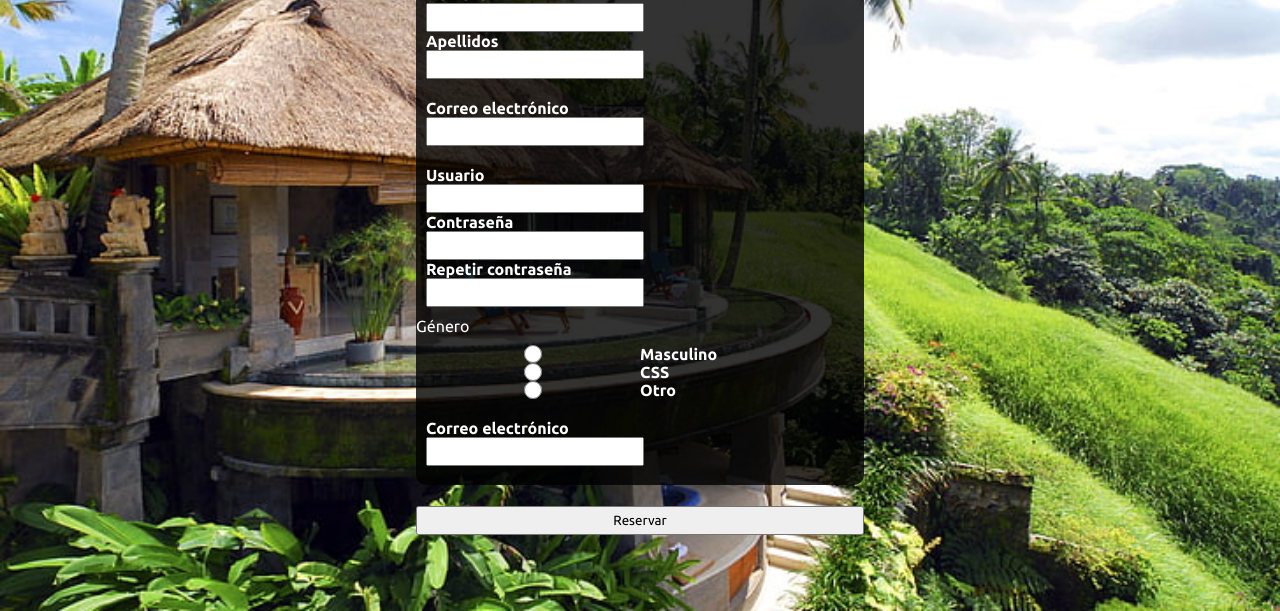
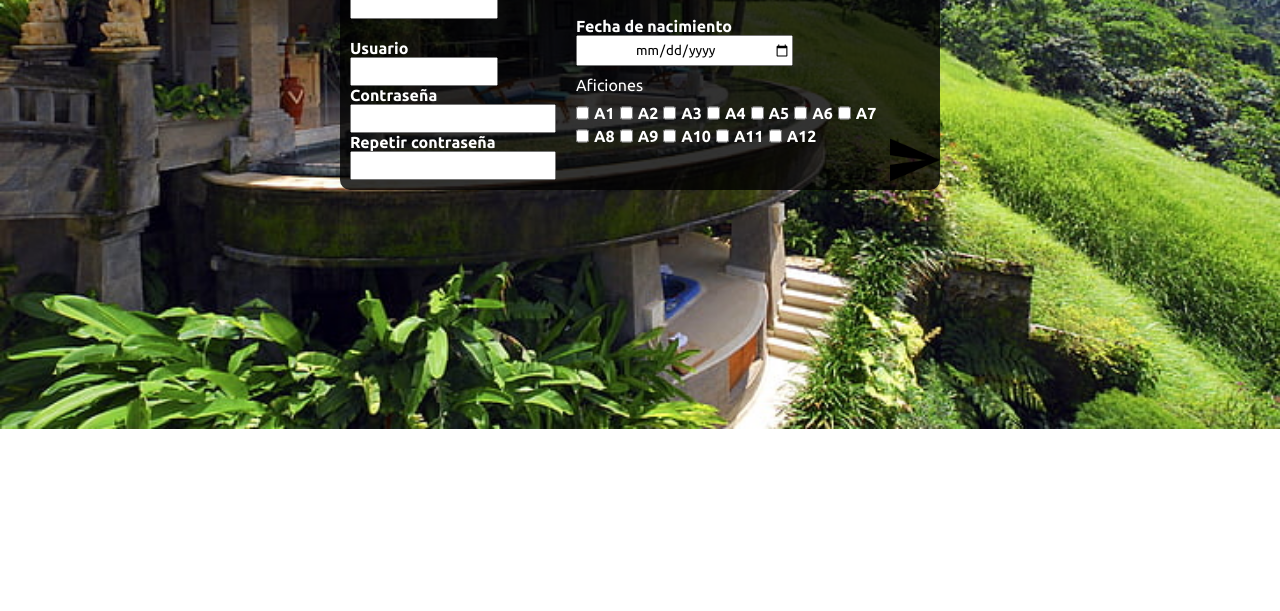
Before and after one commit to Tomasdelpinorep/HTML-Tema-6, a plain HTML site: page DelPinoTomas_B6.2/Ejercicio 2/Ejercicio 2.html in a window 1280 px wide. Shown: the part 189-800 px from the top of the page. Drawn offline with Linux system fonts and the light colour scheme; files whose address does not match are found by name.

Commit message:
8 casi casi

```diff
--- a/DelPinoTomas_B6.2/Ejercicio 2/Ejercicio 2.html
+++ b/DelPinoTomas_B6.2/Ejercicio 2/Ejercicio 2.html
@@ -17,22 +17,21 @@
             font-family: 'Ubuntu', sans-serif;
         }
 
-        body{
+        body {
             background-image: url(recursos/hotel.jpg);
             background-repeat: no-repeat;
             background-position: center;
-            background-size:cover;
+            background-size: cover;
         }
 
         .form_container {
             display: flex;
             flex-direction: column;
-            height: 100vh;
             justify-content: center;
             align-items: center;
         }
 
-        h1{
+        h1 {
             display: inline;
             color: white;
             text-shadow: -1px -1px 0 #000, 1px -1px 0 #000, -1px 1px 0 #000, 1px 1px 0 #000;
@@ -40,55 +39,66 @@
 
         form {
             display: flex;
-            flex-direction: column;
-            width: 35vw;
-            background-color: rgba(0,0,0,0.8);
+            flex-direction: row;
+            width: 75vw;
+            max-width: 600px;
+            background-color: rgba(0, 0, 0, 0.8);
             border-radius: 10px;
         }
 
-        input,select {
+        input{
             padding: 5px 0 5px 0;
-            width: 50%;
             text-align: center;
         }
 
-        input[type="submit"]{
+        input[type="text"], input[type="email"],input[type="date"]{
+            width: 70%;
+        }
+
+        input[type="image"] {
             position: relative;
-            top: 8%;
-            margin: -10px auto;
-            width: 100%;
+            margin-top: auto;
+            width: 50px;
+            height: 50px;
         }
 
         select {
             display: inline;
         }
 
-        fieldset{
+        fieldset {
             display: flex;
             flex-direction: column;
-            flex-wrap:wrap ;
+            flex-wrap: wrap;
             border: none;
             padding: 10px;
         }
 
-        label{
+        label {
             font-weight: 700;
             color: white;
         }
 
-        p{
+        p {
             color: white;
             display: block;
+            padding-left: 10px;
         }
 
-        #genero{
+        #genero {
             display: flex;
             flex-direction: row;
         }
 
-        .break{
+        .break {
             flex-basis: 100%;
             height: 0;
+        }
+
+        #aficiones {
+            display: flex;
+            flex-direction: row;
+            gap: 5px;
         }
     </style>
 </head>
@@ -98,6 +108,7 @@
     <div class="form_container">
         <h1>Registro</h1>
         <form method="post" action="#">
+            <div class="columna_1">
                 <fieldset>
                     <label for="nombre">Nombre</label>
                     <input type="text" name="nombre" id="nombre">
@@ -121,14 +132,16 @@
                     <label for="password2">Repetir contraseña</label>
                     <input type="password" name="password2" id="password2">
                 </fieldset>
+            </div>
 
+            <div class="columna_2">
                 <p>Género</p>
                 <fieldset id="genero">
                     <input type="radio" id="masc" name="gender" value="M">
                     <label for="masc">Masculino</label>
                     <div class="break"></div>
                     <input type="radio" id="fem" name="gender" value="F">
-                <label for="fem">CSS</label>
+                    <label for="fem">Femenino</label>
                     <div class="break"></div>
                     <input type="radio" id="other" name="gender" value="Other">
                     <label for="other">Otro</label>
@@ -139,7 +152,41 @@
                     <input type="email" name="email" id="email">
                 </fieldset>
 
-            <input type="submit" value="Reservar" id="submit">
+                <fieldset>
+                    <label for="nacimiento">Fecha de nacimiento</label>
+                    <input type="date" name="nacimiento" id="nacimiento">
+                </fieldset>
+
+                <p>Aficiones</p>
+                <fieldset id="aficiones">
+                    <input type="checkbox" id="A1" name="A1">
+                    <label for="A1">A1</label>
+                    <input type="checkbox" id="A2" name="A2">
+                    <label for="A1">A2</label>
+                    <input type="checkbox" id="A3" name="A3">
+                    <label for="A1">A3</label>
+                    <input type="checkbox" id="A4" name="A4">
+                    <label for="A1">A4</label>
+                    <input type="checkbox" id="A5" name="A5">
+                    <label for="A1">A5</label>
+                    <input type="checkbox" id="A6" name="A6">
+                    <label for="A1">A6</label>
+                    <input type="checkbox" id="A7" name="A7">
+                    <label for="A1">A7</label>
+                    <input type="checkbox" id="A8" name="A8">
+                    <label for="A1">A8</label>
+                    <input type="checkbox" id="A9" name="A9">
+                    <label for="A1">A9</label>
+                    <input type="checkbox" id="A10" name="A10">
+                    <label for="A1">A10</label>
+                    <input type="checkbox" id="A11" name="A11">
+                    <label for="A1">A11</label>
+                    <input type="checkbox" id="A12" name="A12">
+                    <label for="A1">A12</label>
+                </fieldset>
+            </div>
+
+            <input type="image" id="submit" src="send.png">
         </form>
     </div>
 </body>
```
Also changed, not shown: DelPinoTomas_B6.2/Ejercicio 2/send.png (added). Lines whose indentation alone changed are shown as unchanged.
